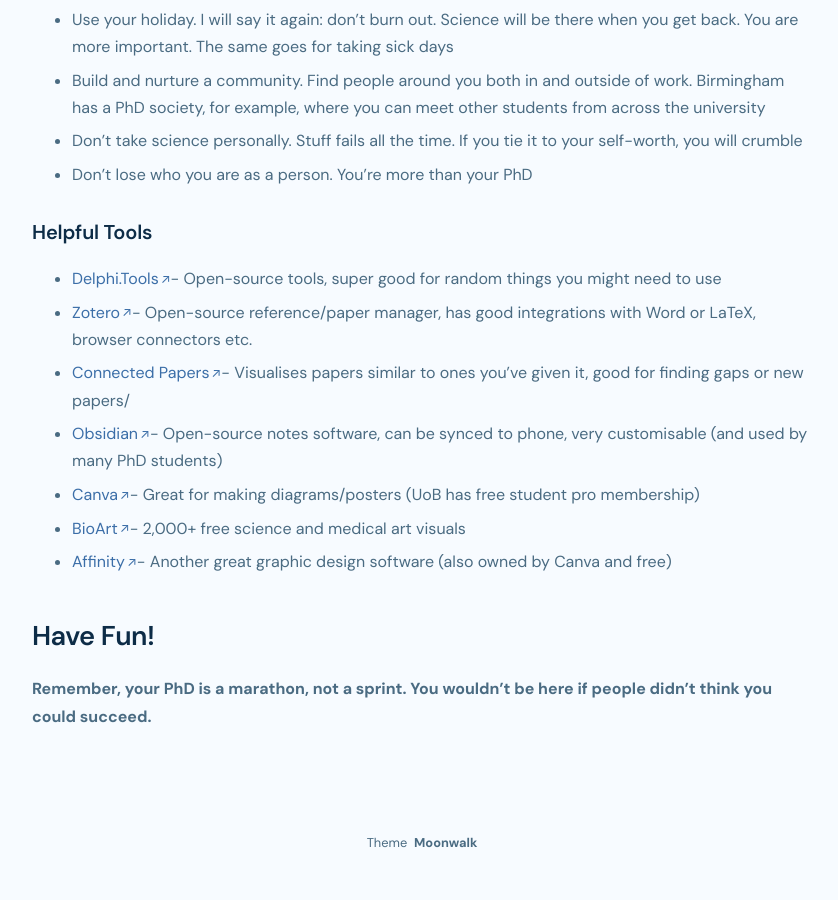
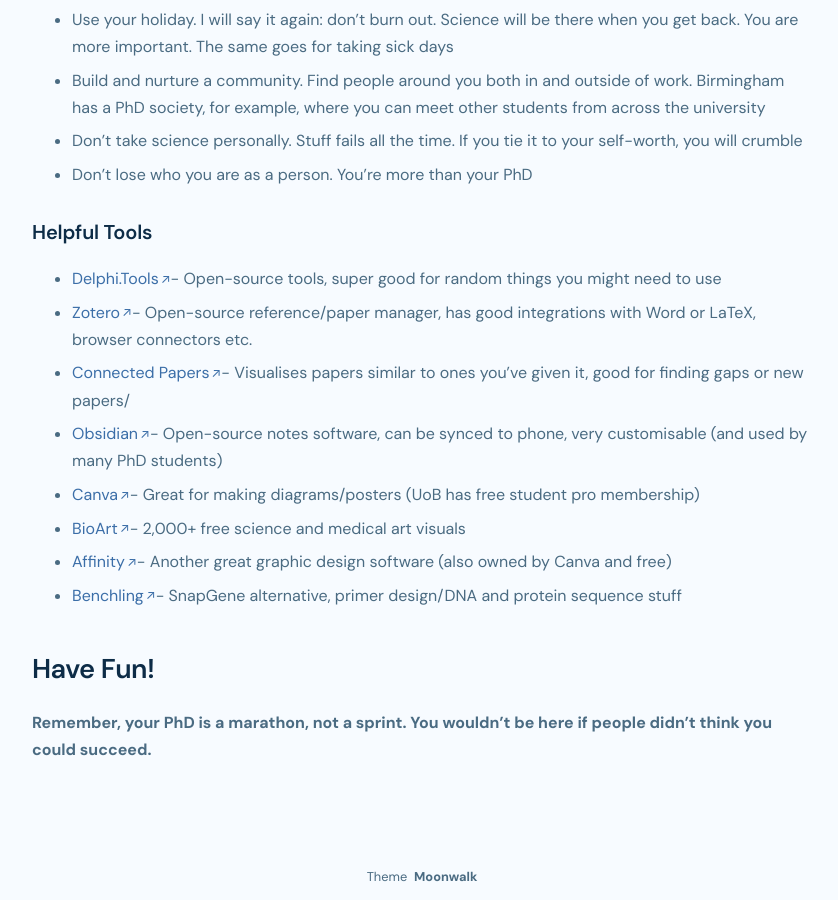
Before and after one commit to biolucy/home, a Jekyll site: the page built from _posts/2026-09-28-how-do-you-survive-a-phd.md, in a window 1280 px wide and 900 px high, scrolled down 2029 px. Shown: the whole window, without its empty margins (218-1056 px from the left). Built offline with Jekyll 4.4.1, drawn with Linux system fonts in a browser that asks for light colours; before the commit the page ends 2896 px from its top, so only the background shows below that.

Commit message:
Add Benchling as a SnapGene alternative

```diff
--- a/_posts/2026-09-28-how-do-you-survive-a-phd.md
+++ b/_posts/2026-09-28-how-do-you-survive-a-phd.md
@@ -71,6 +71,7 @@ permalink: /phd-survival-guide/
 - [Canva](https://www.canva.com/en_gb/)- Great for making diagrams/posters (UoB has free student pro membership)
 - [BioArt](https://bioart.niaid.nih.gov/)- 2,000+ free science and medical art visuals
 - [Affinity](https://www.affinity.studio/)- Another great graphic design software (also owned by Canva and free)
+- [Benchling](https://www.benchling.com/)- SnapGene alternative, primer design/DNA and protein sequence stuff
 
 ## Have Fun!
 
```
